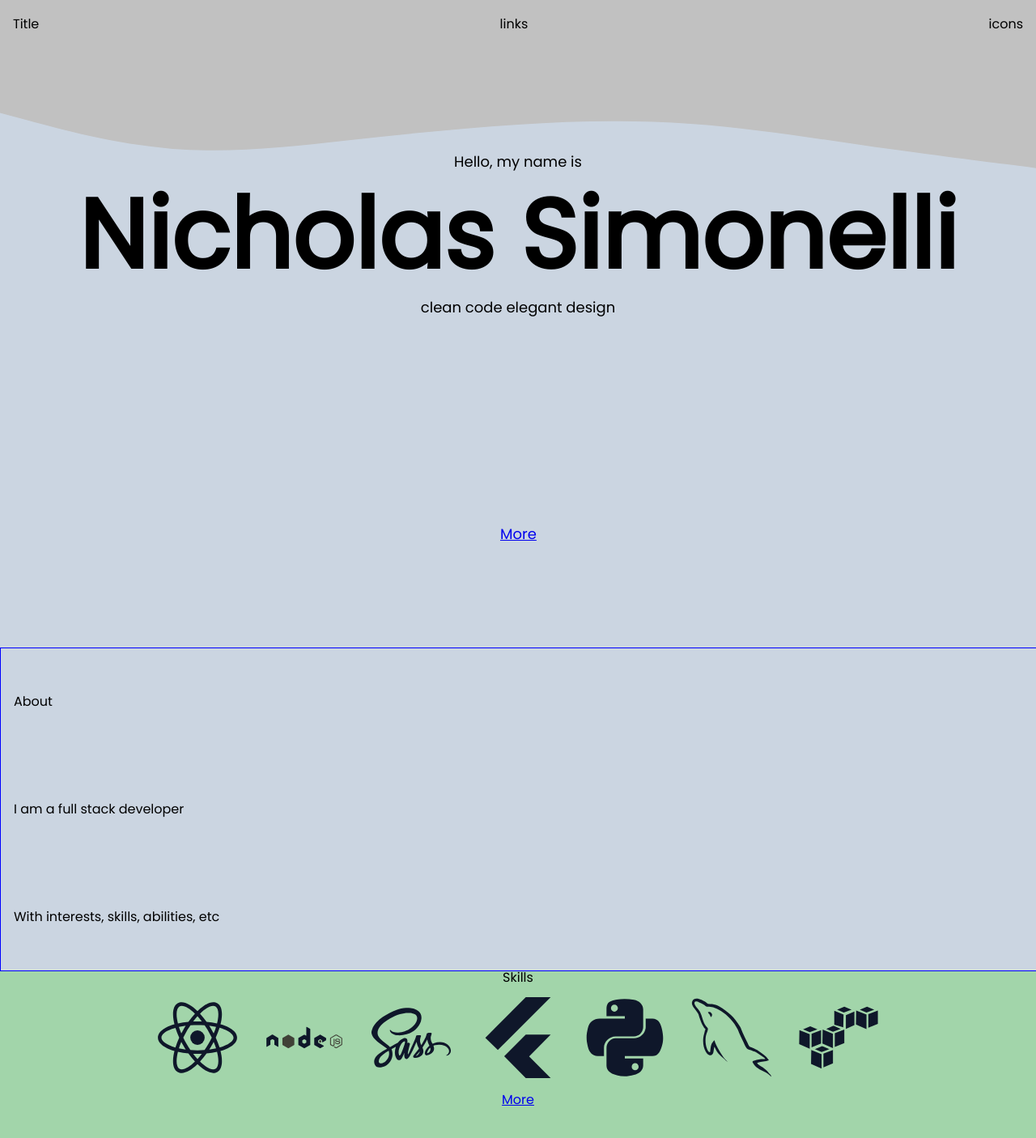
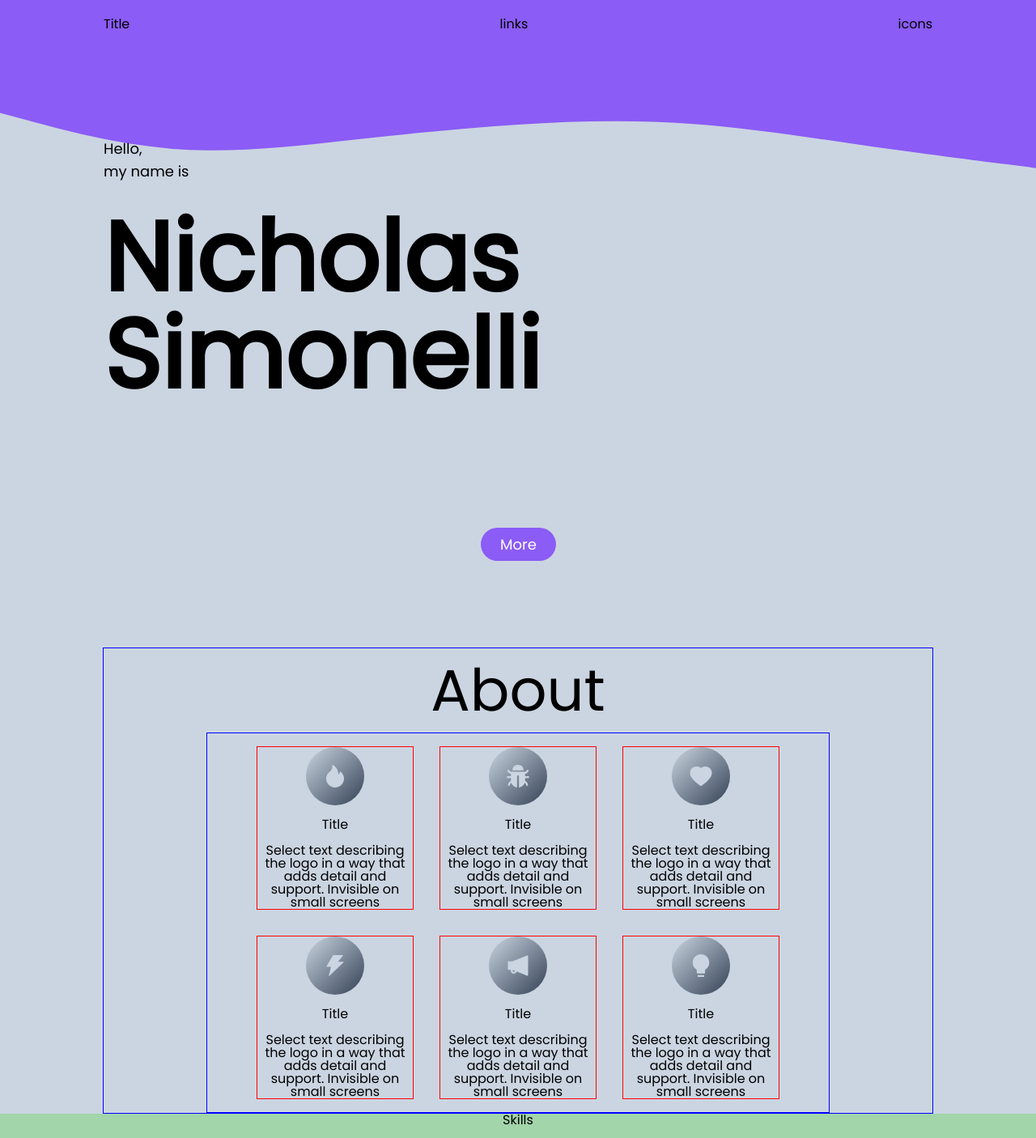
Before and after one commit to nrsimonelli/nrsimonelli.github.io, a React (Create React App) app: page / in a window 1280 px wide. Shown: the top 1406 px of the page at 81% size. Built offline with nearby package versions, Linux system fonts and the light colour scheme.

Commit message:
animation timings and hero spacing

```diff
--- a/package.json
+++ b/package.json
@@ -15,6 +15,7 @@
     "material-icons": "^0.3.1",
     "react": "^17.0.2",
     "react-dom": "^16.13.1",
+    "react-icons": "^4.2.0",
     "react-scripts": "3.4.3",
     "sass": "^1.32.13"
   },
--- a/src/About.js
+++ b/src/About.js
@@ -1,12 +1,105 @@
 import React from 'react';
+import {
+  AiFillFire,
+  AiFillBug,
+  AiFillHeart,
+  AiFillThunderbolt,
+  AiFillBulb,
+  AiFillNotification,
+} from 'react-icons/ai';
 
 const About = () => {
   return (
     <div className='about flex justify-center items-center'>
-      <div className='container about-container b flex flex-1 justify-around items-start'>
-        <div>About</div>
-        <div>I am a full stack developer</div>
-        <div>With interests, skills, abilities, etc</div>
+      <div className='container about-container b flex flex-1 justify-start items-center'>
+        <div className='about-title'>About</div>
+
+        <div className='about-icon-container flex-row b justify-center items-center'>
+          <div className='about-icon'>
+            <div className='about-icon-image-container flex justify-center items-center'>
+              <AiFillFire className='about-icon-image' />
+            </div>
+            <div className='about-icon-title'>
+              <div>Title</div>
+            </div>
+            <div className='about-icon-text'>
+              <div>
+                Select text describing the logo in a way that adds
+                detail and support. Invisible on small screens
+              </div>
+            </div>
+          </div>
+          <div className='about-icon'>
+            <div className='about-icon-image-container flex justify-center items-center'>
+              <AiFillBug className='about-icon-image' />
+            </div>
+            <div className='about-icon-title'>
+              <div>Title</div>
+            </div>
+            <div className='about-icon-text'>
+              <div>
+                Select text describing the logo in a way that adds
+                detail and support. Invisible on small screens
+              </div>
+            </div>
+          </div>
+          <div className='about-icon'>
+            <div className='about-icon-image-container flex justify-center items-center'>
+              <AiFillHeart className='about-icon-image' />
+            </div>
+            <div className='about-icon-title'>
+              <div>Title</div>
+            </div>
+            <div className='about-icon-text'>
+              <div>
+                Select text describing the logo in a way that adds
+                detail and support. Invisible on small screens
+              </div>
+            </div>
+          </div>
+          <div className='about-icon'>
+            <div className='about-icon-image-container flex justify-center items-center'>
+              <AiFillThunderbolt className='about-icon-image' />
+            </div>
+            <div className='about-icon-title'>
+              <div>Title</div>
+            </div>
+            <div className='about-icon-text'>
+              <div>
+                Select text describing the logo in a way that adds
+                detail and support. Invisible on small screens
+              </div>
+            </div>
+          </div>
+          <div className='about-icon'>
+            <div className='about-icon-image-container flex justify-center items-center'>
+              <AiFillNotification className='about-icon-image' />
+            </div>
+            <div className='about-icon-title'>
+              <div>Title</div>
+            </div>
+            <div className='about-icon-text'>
+              <div>
+                Select text describing the logo in a way that adds
+                detail and support. Invisible on small screens
+              </div>
+            </div>
+          </div>
+          <div className='about-icon'>
+            <div className='about-icon-image-container flex justify-center items-center'>
+              <AiFillBulb className='about-icon-image' />
+            </div>
+            <div className='about-icon-title'>
+              <div>Title</div>
+            </div>
+            <div className='about-icon-text'>
+              <div>
+                Select text describing the logo in a way that adds
+                detail and support. Invisible on small screens
+              </div>
+            </div>
+          </div>
+        </div>
       </div>
     </div>
   );
--- a/src/App.js
+++ b/src/App.js
@@ -27,12 +27,11 @@ const App = () => {
     animationRef.current = anime({
       targets: '.morph > path',
       easing: 'linear',
-      duration: 4500,
+      duration: 3000,
       loop: false,
       d: [
         { value: [data1, data3] },
         { value: data5 },
-        { value: data13 },
         { value: data10 },
       ],
     });
@@ -45,7 +44,6 @@ const App = () => {
     <svg className='morph' viewBox='0 0 900 600' width='100'>
       <path
         d='M0 131L25 123.7C50 116.3 100 101.7 150 104.5C200 107.3 250 127.7 300 130.5C350 133.3 400 118.7 450 111.7C500 104.7 550 105.3 600 113.3C650 121.3 700 136.7 750 140.7C800 144.7 850 137.3 875 133.7L900 130L900 0L875 0C850 0 800 0 750 0C700 0 650 0 600 0C550 0 500 0 450 0C400 0 350 0 300 0C250 0 200 0 150 0C100 0 50 0 25 0L0 0Z'
-        fill='#c1c1c1'
         stroke-linecap='round'
         stroke-linejoin='miter'
       ></path>
@@ -81,23 +79,21 @@ const App = () => {
     <div className='root'>
       <div className='min-h-screen flex justify-start items-center'>
         <div className='nav-container z-1'>
-          <div className='nav-content flex-row justify-between items-center'>
+          <div className='nav-content container flex-row justify-between items-center'>
             <div>Title</div>
             <div>links</div>
             <div>icons</div>
           </div>
         </div>
 
-        <div
-          id='title'
-          className='hero-container flex justify-around'
-        >
+        <div id='title' className='hero-container flex justify-end'>
           {waveEleven}
-          <div className='hero-content container z-1'>
-            <span data-aos='zoom-in-left' data-aos-delay='300'>
-              Hello,{' '}
+          <div className='hero-content hero container z-1 flex justify-center'>
+            <span data-aos='fade-up' data-aos-delay='1000'>
+              Hello,
             </span>
-            <span data-aos='zoom-in' data-aos-delay='900'>
+            <span data-aos='fade-up' data-aos-delay='1300'>
+              {' '}
               my name is
             </span>
             <h1>
@@ -120,30 +116,16 @@ const App = () => {
                 </span>
               ))}
             </h1>
-
-            <span
-              data-aos='fade-up'
-              data-aos-delay='2000'
-              data-aos-duration='3000'
-            >
-              clean code{' '}
-            </span>
-            <span
-              data-aos='fade-up'
-              data-aos-delay='1000'
-              data-aos-duration='3000'
-            >
-              elegant design
-            </span>
           </div>
-          <div className='hero-content'>
+          <div className='hero-content action flex justify-center'>
             <div
-              className='action'
               data-aos='zoom-out'
               data-aos-delay='3000'
               data-aos-anchor-placement='#title'
             >
-              <a href='#skills'>More</a>
+              <a className='button' href='#skills'>
+                More
+              </a>
             </div>
           </div>
         </div>
--- a/src/css/main.css
+++ b/src/css/main.css
@@ -176,6 +176,11 @@ table {
   clear: both;
 }
 
+a {
+  text-decoration: none;
+  color: inherit;
+}
+
 .root {
   background-color: #cbd5e1;
   min-height: 100vh;
@@ -194,11 +199,93 @@ html {
   margin-left: auto;
   width: 100%;
 }
-.about-container div {
-  padding-right: 1rem;
-  padding-left: 1rem;
+
+.button {
+  padding-top: 0.5rem;
+  padding-bottom: 0.5rem;
+  padding-right: 1.5rem;
+  padding-left: 1.5rem;
+  border-radius: 9999px;
+  background-color: #8b5cf6;
+  border-color: #8b5cf6;
+  color: white;
+  font-weight: 400;
+  font-size: 1.125rem;
+  line-height: 1.75rem;
 }
 
+.button:hover {
+  background-color: #7c3aed;
+}
+
+.about-title {
+  padding-top: 1rem;
+  padding-bottom: 1rem;
+  font-size: 1.875rem;
+  line-height: 2.25rem;
+}
+@media screen and (min-width: 640px) {
+  .about-title {
+    font-size: 3rem;
+    line-height: 1;
+  }
+}
+@media screen and (min-width: 768px) {
+  .about-title {
+    font-size: 4.5rem;
+    line-height: 1;
+  }
+}
+
+.about-icon-container {
+  width: 100%;
+  max-width: 768px;
+  flex-wrap: wrap;
+}
+
+.about-icon {
+  margin-right: 1rem;
+  margin-left: 1rem;
+  margin-top: 1rem;
+  margin-bottom: 1rem;
+  width: 35%;
+  border: 1px solid red;
+  text-align: center;
+}
+@media screen and (min-width: 640px) {
+  .about-icon {
+    width: 25%;
+  }
+}
+
+.about-icon-image-container {
+  border-radius: 9999px;
+  width: 3rem;
+  height: 3rem;
+  padding: 0.75rem;
+  background-image: linear-gradient(to bottom right, #cbd5e1, #334155);
+  margin-right: auto;
+  margin-left: auto;
+}
+
+.about-icon-image {
+  height: 2rem;
+  width: auto;
+  color: #cbd5e1;
+}
+
+.about-icon-title {
+  padding-top: 1rem;
+  padding-bottom: 1rem;
+}
+.about-icon-text {
+  display: none;
+}
+@media screen and (min-width: 640px) {
+  .about-icon-text {
+    display: inherit;
+  }
+}
 .el {
   height: 16px;
   width: 16px;
@@ -233,60 +320,7 @@ html {
   position: absolute;
   top: 0;
   left: 0;
-}
-
-.card {
-  display: flex;
-  flex-direction: column;
-  padding: 1rem;
-  margin-right: 1rem;
-  margin-left: 1rem;
-  background-color: #f1f5f9;
-  box-shadow: 0px 10px 30px -5px rgba(0, 0, 0, 0.3);
-  transition: box-shadow 0.5s;
-  will-change: transform;
-}
-
-.card-title {
-  font-size: 22px;
-  font-weight: 600;
-}
-
-.card-body {
-  margin-top: 1rem;
-  margin-bottom: 1rem;
-  line-height: 1.5;
-  font-size: 16px;
-}
-
-.image-container {
-  margin-top: auto;
-  padding-top: 27px;
-  padding-bottom: 18px;
-}
-.image-container img {
-  width: 100%;
-}
-
-.image-inner-container {
-  width: 100%;
-  margin: 0 auto;
-  max-width: 250px;
-}
-
-.ratio {
-  position: relative;
-  width: 100%;
-  height: 0;
-  overflow: hidden;
-}
-
-.ratio-inner {
-  position: absolute;
-  top: 0;
-  right: 0;
-  bottom: 0;
-  left: 0;
+  fill: #8b5cf6;
 }
 
 .box {
@@ -358,9 +392,12 @@ body {
 }
 
 .nav-content {
-  margin-right: 1rem;
-  margin-left: 1rem;
+  margin-right: auto;
+  margin-left: auto;
+  padding-right: 1rem;
+  padding-left: 1rem;
   height: 100%;
+  max-width: 100%;
 }
 
 .hero-container {
@@ -375,6 +412,8 @@ body {
   font-weight: 700;
   padding-top: 1rem;
   padding-bottom: 1rem;
+  margin-top: 1rem;
+  margin-bottom: 1rem;
 }
 @media screen and (min-width: 640px) {
   .hero-container h1 {
@@ -394,11 +433,6 @@ body {
     line-height: 1;
   }
 }
-@media screen and (min-width: 1280px) {
-  .hero-container {
-    text-align: center;
-  }
-}
 
 .hero-content {
   margin-top: 1rem;
@@ -411,6 +445,7 @@ body {
 
 .action {
   text-align: center;
+  height: 30%;
 }
 
 /* Flex */
@@ -608,10 +643,5 @@ body {
     max-width: 1024px;
   }
 }
-@media screen and (min-width: 1280px) {
-  .container {
-    max-width: 1280px;
-  }
-}
 
 /*# sourceMappingURL=main.css.map */
--- a/src/scss/main.scss
+++ b/src/scss/main.scss
@@ -14,8 +14,70 @@ html {
 .about-container {
   @include mx(auto);
   width: 100%;
+}
+.button {
+  @include py(0.5rem);
+  @include px(1.5rem);
+  border-radius: 9999px;
+  background-color: $secondary;
+  border-color: $secondary;
+  color: white;
+  font-weight: 400;
+  @include text-size(lg);
+}
+.button:hover {
+  background-color: $secondary-dark;
+}
+
+.about-title {
+  @include py($padding-base);
+  @include text-size('3xl');
+  @include break-sm {
+    @include text-size('5xl');
+  }
+  @include break-md {
+    @include text-size('6xl');
+  }
+}
+.about-icon-container {
+  width: 100%;
+  max-width: 768px;
+  flex-wrap: wrap;
+}
+.about-icon {
+  @include mx($margin-base);
+  @include my($margin-base);
+  width: 35%;
+  border: 1px solid red;
+  text-align: center;
+  @include break-sm() {
+    width: 25%;
+  }
+}
+.about-icon-image-container {
+  border-radius: 9999px;
+  width: 3rem;
+  height: 3rem;
+  padding: 0.75rem;
+  @include gradient(bottom right, $primary-light, $primary-dark);
+  @include mx(auto);
+}
+.about-icon-image {
+  height: 2rem;
+  width: auto;
+  color: $primary-light;
+}
+.about-icon-title {
+  @include py($padding-base);
   div {
-    @include px($padding-base);
+  }
+}
+.about-icon-text {
+  display: none;
+  @include break-sm {
+    display: inherit;
+  }
+  div {
   }
 }
 .el {
@@ -48,59 +110,7 @@ html {
   position: absolute;
   top: 0;
   left: 0;
-}
-
-.card {
-  display: flex;
-  flex-direction: column;
-  padding: $padding-base;
-  @include mx($margin-base);
-  background-color: $primary-lighter;
-  box-shadow: 0px 10px 30px -5px rgba(0, 0, 0, 0.3);
-  transition: box-shadow 0.5s;
-  will-change: transform;
-}
-
-.card-title {
-  font-size: 22px;
-  font-weight: 600;
-}
-
-.card-body {
-  @include my($margin-base);
-  line-height: 1.5;
-  font-size: 16px;
-}
-
-.image-container {
-  margin-top: auto;
-  padding-top: 27px;
-  padding-bottom: 18px;
-
-  img {
-    width: 100%;
-  }
-}
-
-.image-inner-container {
-  width: 100%;
-  margin: 0 auto;
-  max-width: 250px;
-}
-
-.ratio {
-  position: relative;
-  width: 100%;
-  height: 0;
-  overflow: hidden;
-}
-
-.ratio-inner {
-  position: absolute;
-  top: 0;
-  right: 0;
-  bottom: 0;
-  left: 0;
+  fill: $secondary;
 }
 
 .box {
@@ -168,8 +178,10 @@ body {
   height: 60px;
 }
 .nav-content {
-  @include mx($margin-base);
+  @include mx(auto);
+  @include px($padding-base);
   height: 100%;
+  max-width: 100%;
 }
 
 .hero-container {
@@ -180,6 +192,7 @@ body {
     @include text-size('5xl');
     font-weight: 700;
     @include py($padding-base);
+    @include my($margin-base);
   }
   height: calc(100vh - 60px);
 
@@ -198,9 +211,6 @@ body {
       @include text-size('8xl');
     }
   }
-  @include break-xl {
-    text-align: center;
-  }
 }
 .hero-content {
   @include my($margin-base);
@@ -209,6 +219,7 @@ body {
 }
 .action {
   text-align: center;
+  height: 30%;
 }
 
 /* Flex */
@@ -377,8 +388,3 @@ body {
     max-width: 1024px;
   }
 }
-@media screen and (min-width: 1280px) {
-  .container {
-    max-width: 1280px;
-  }
-}
--- a/src/scss/partials/_reset.scss
+++ b/src/scss/partials/_reset.scss
@@ -132,3 +132,8 @@ table {
 .clearfix:after {
   clear: both;
 }
+
+a {
+  text-decoration: none;
+  color: inherit;
+}
```
Also changed, not shown: src/scss/partials/_mixins.scss (+9 -0 lines), 2 other files (tests, documents, lock files or other folders).
